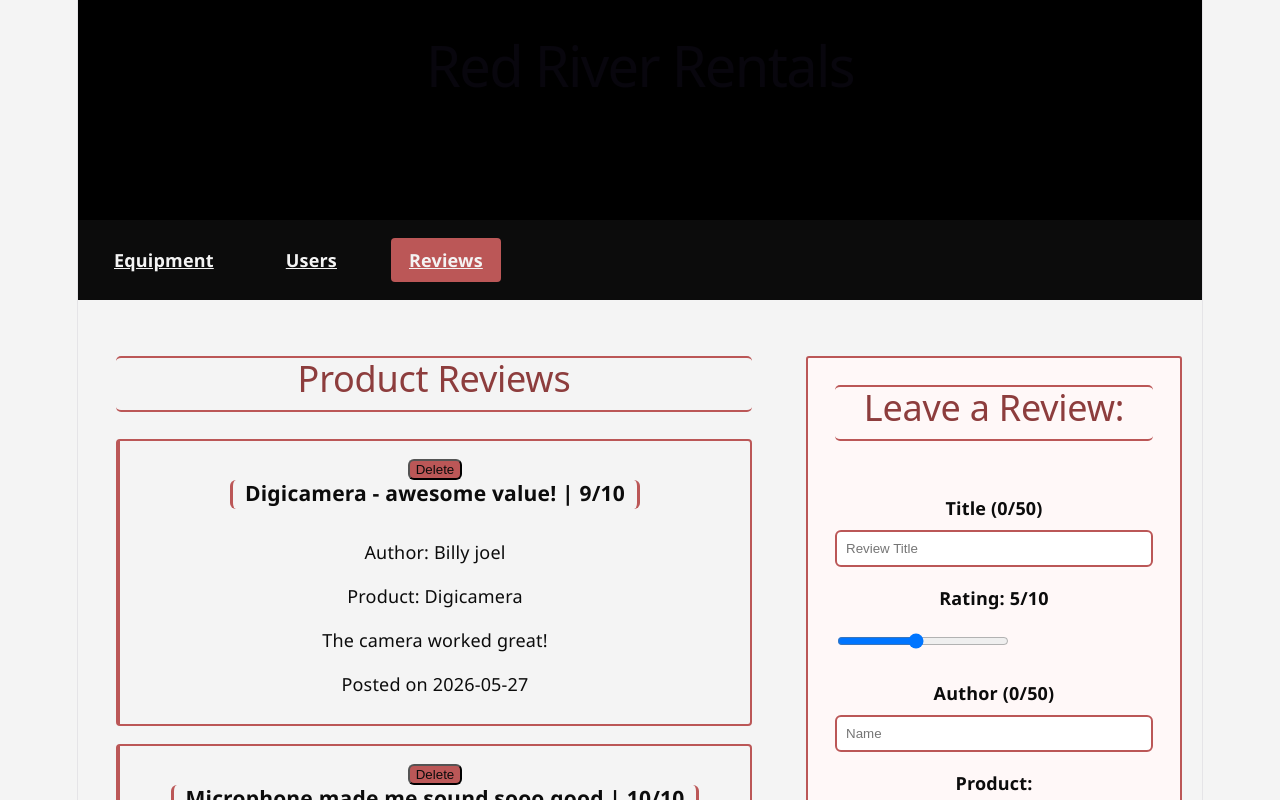
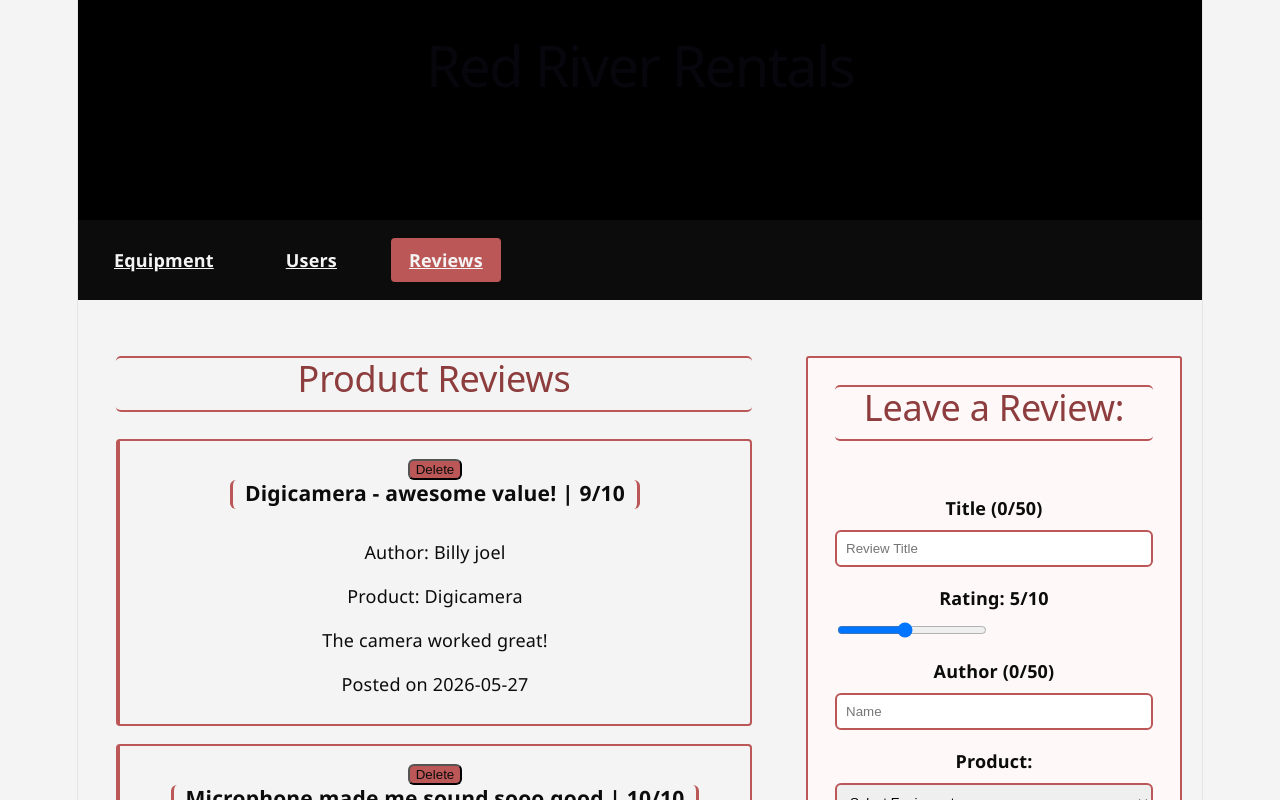
Before and after one commit to emaglaque2-rrc/full-stack-project-group-4, a React (Vite) app: page /reviews in a window 1280 px wide. Shown: the top 800 px of the page. Built offline with nearby package versions, Linux system fonts and the light colour scheme.

Commit message:
Fix: fixed weird space in slider. Excluded slider from other input styling

```diff
--- a/src/components/reviews/reviews.css
+++ b/src/components/reviews/reviews.css
@@ -68,7 +68,7 @@ p {
   gap: 0.5rem;
 }
 
-.review-items input,
+.review-items input:not([type="range"]),
 .review-items select {
   padding: 0.5rem;
   border: 2px solid #bb5757;
```
